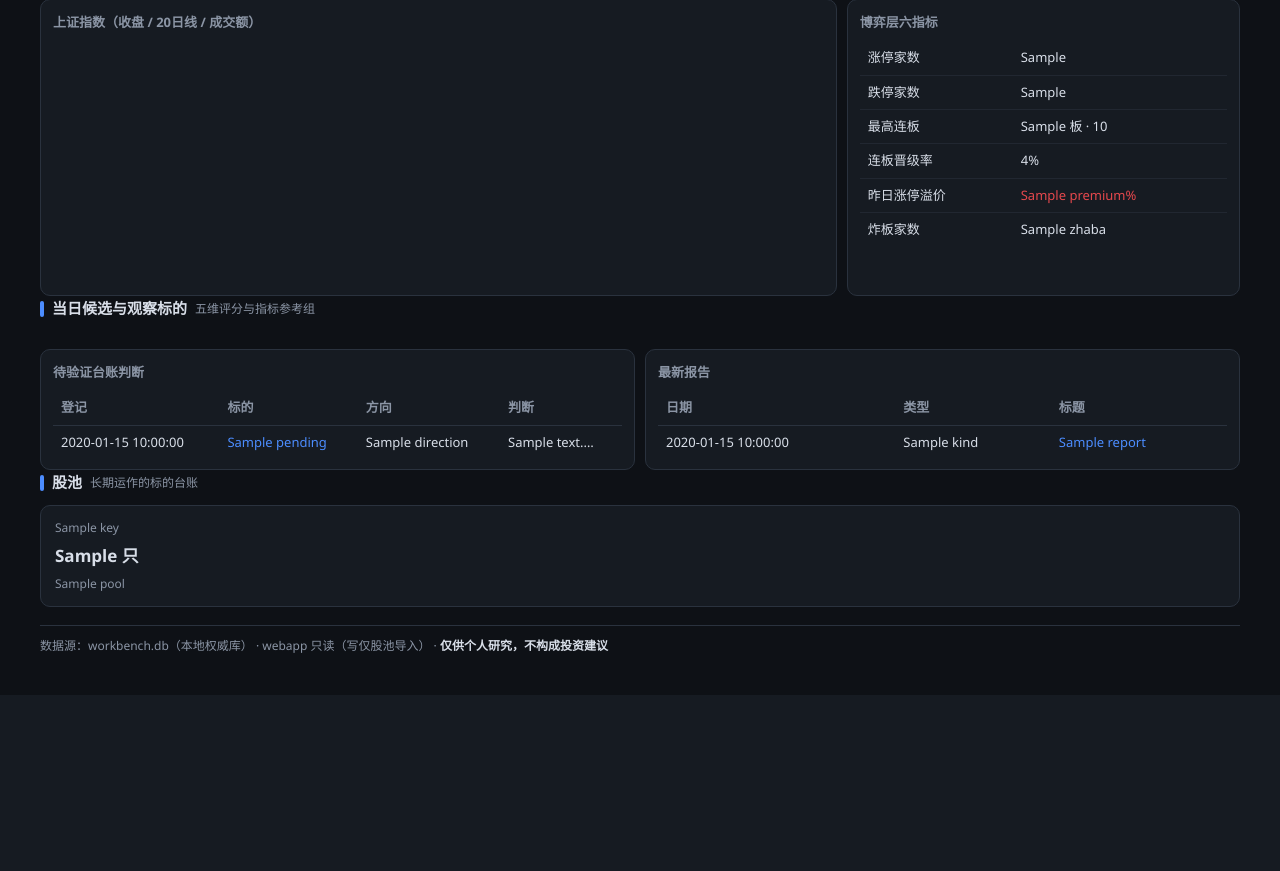
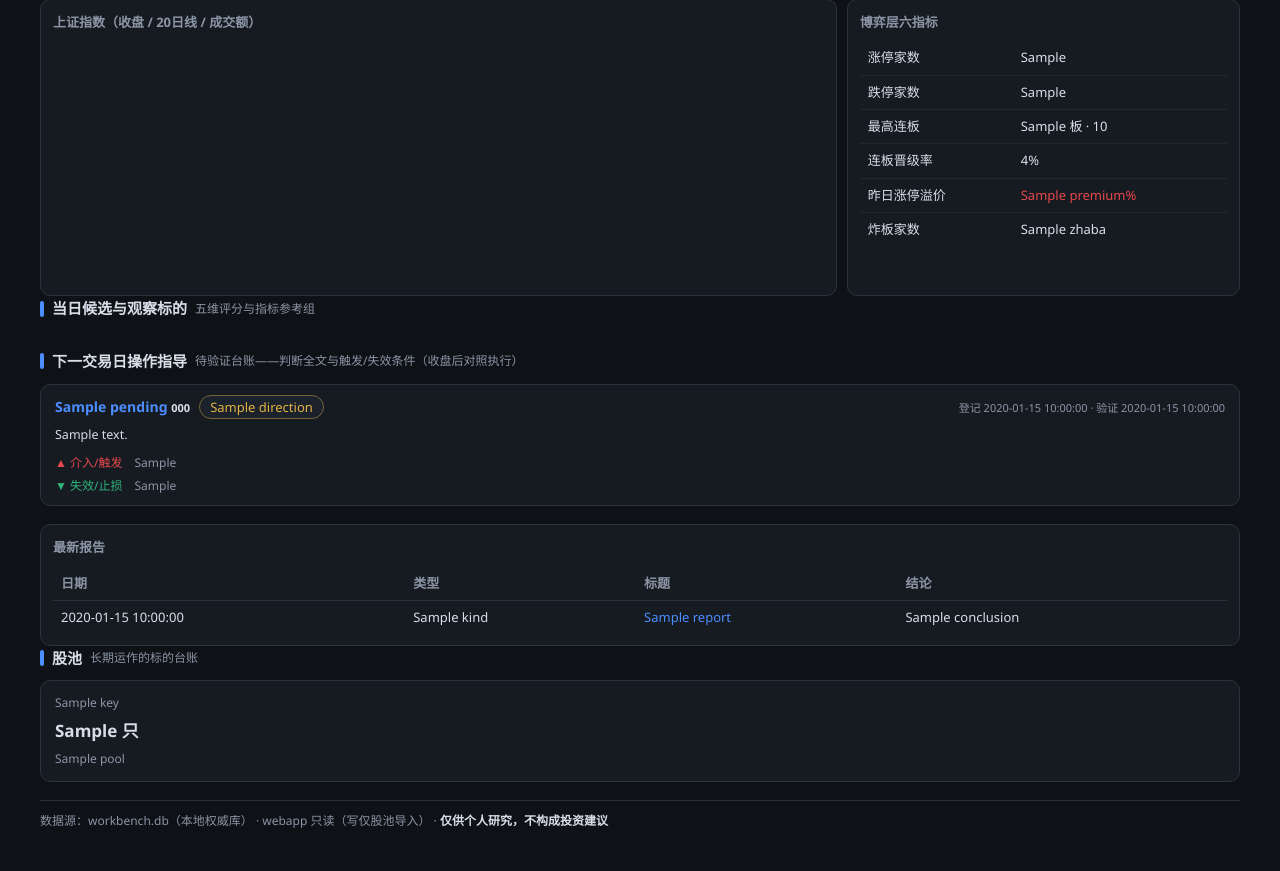
Before and after one commit to Ewan-yu/zcode_financial, a Flask app: template webapp/templates/index.html in a window 1280 px wide. Shown: the part 296-1167 px from the top of the page. Before the commit the page ends 949 px from the top, so only its background shows below. Run offline with Flask 3, Linux system fonts and the light colour scheme; the template is opened without the code that fills it: most values are stand-ins (such as "Sample title", 1, 10 or a date in 2020); data that the repository does not hold is empty; some libraries are stand-ins or nearby versions.

Commit message:
首页待验证台账升级为'下一交易日操作指导'卡片：判断全文+触发/失效条件分行亮出
- 判断内容不再截断（原46字符截断丢失关键价位指导）
- 触发▲介入/失效▼止损条件独立成行（库内本就分列，此前被埋没）
- 标的名+方向徽章+登记/验证日期；四卡自适应两列
- 复盘页近期决策面板改为可展开全文（details，零JS）；最新报告表加结论列

```diff
--- a/webapp/templates/index.html
+++ b/webapp/templates/index.html
@@ -31,17 +31,26 @@
 <div class="sec"><h2>当日候选与观察标的 <span class="sub">五维评分与指标参考组</span></h2>
 <div class="cands" id="cands"></div></div>
 
-<div class="grid">
-  <div class="tbl span6"><h3>待验证台账判断</h3>
-    <table><thead><tr><th>登记</th><th>标的</th><th>方向</th><th>判断</th></tr></thead><tbody>
-    {% for p in pending %}<tr><td>{{ p.reg_date }}</td><td><a href="{{ url_for('stock', code=p.code) }}">{{ p.name }}</a></td><td>{{ p.direction }}</td><td>{{ (p.content or '')[:46] }}…</td></tr>
-    {% else %}<tr><td colspan="4">无</td></tr>{% endfor %}</tbody></table>
+<div class="sec"><h2>下一交易日操作指导 <span class="sub">待验证台账——判断全文与触发/失效条件（收盘后对照执行）</span></h2>
+<div class="cards" style="grid-template-columns:repeat(auto-fit,minmax(390px,1fr))">
+{% for p in pending %}
+<div class="card" style="padding:10px 14px">
+  <div class="k" style="display:flex;justify-content:space-between;align-items:baseline">
+    <span><b style="color:var(--text);font-size:14px">{% if p.code != 'MARKET' %}<a href="{{ url_for('stock', code=p.code) }}">{{ p.name }}</a> <span style="font-size:11px">{{ p.code }}</span>{% else %}{{ p.name }}{% endif %}</b>
+      <span class="badge {{ 'up' if '多' in (p.direction or '') else 'down' if '空' in (p.direction or '') else 'warn' }}" style="margin-left:6px">{{ p.direction }}</span></span>
+    <span style="font-size:11px">登记 {{ p.reg_date }} · 验证 {{ p.verify_date or p.timeframe or '—' }}</span>
   </div>
-  <div class="tbl span6"><h3>最新报告</h3>
-    <table><thead><tr><th>日期</th><th>类型</th><th>标题</th></tr></thead><tbody>
-    {% for r in reports %}<tr><td>{{ r.date }}</td><td>{{ r.kind }}</td><td><a href="{{ url_for('report_detail', rid=r.id) }}">{{ r.title }}</a></td></tr>
-    {% else %}<tr><td colspan="3">无</td></tr>{% endfor %}</tbody></table>
-  </div>
+  <div style="font-size:12.5px;margin:7px 0;line-height:1.65;color:var(--text)">{{ p.content }}</div>
+  {% if p.trigger_cond %}<div class="s" style="margin-top:5px"><span class="up">▲ 介入/触发</span>　{{ p.trigger_cond }}</div>{% endif %}
+  {% if p.invalid_cond %}<div class="s" style="margin-top:3px"><span class="down">▼ 失效/止损</span>　{{ p.invalid_cond }}</div>{% endif %}
+</div>
+{% else %}<div class="note">当前无待验证判断。</div>{% endfor %}
+</div></div>
+
+<div class="tbl"><h3>最新报告</h3>
+  <table><thead><tr><th>日期</th><th>类型</th><th>标题</th><th>结论</th></tr></thead><tbody>
+  {% for r in reports %}<tr><td>{{ r.date }}</td><td>{{ r.kind }}</td><td><a href="{{ url_for('report_detail', rid=r.id) }}">{{ r.title }}</a></td><td>{{ (r.conclusion or '')[:46] }}{% if (r.conclusion or '')|length > 46 %}…{% endif %}</td></tr>
+  {% else %}<tr><td colspan="4">无</td></tr>{% endfor %}</tbody></table>
 </div>
 
 <div class="sec"><h2>股池 <span class="sub">长期运作的标的台账</span></h2>
--- a/webapp/templates/review.html
+++ b/webapp/templates/review.html
@@ -24,7 +24,11 @@
     <tr><td>{{ p.reg_date }}</td>
         <td>{% if p.code != 'MARKET' %}<a href="{{ url_for('stock', code=p.code) }}">{{ p.name }}</a>{% else %}{{ p.name }}{% endif %}</td>
         <td>{{ p.direction }}</td>
-        <td>{{ (p.content or '')[:34] }}{% if (p.content or '')|length > 34 %}…{% endif %}</td>
+        <td><details style="font-size:12px"><summary style="cursor:pointer">{{ (p.content or '')[:30] }}…（展开全文）</summary>
+          <div style="padding:5px 0;color:var(--text);line-height:1.6">{{ p.content }}</div>
+          {% if p.trigger_cond %}<div><span class="up">▲ 介入/触发</span> {{ p.trigger_cond }}</div>{% endif %}
+          {% if p.invalid_cond %}<div><span class="down">▼ 失效/止损</span> {{ p.invalid_cond }}</div>{% endif %}
+        </details></td>
         <td class="{{ 'up' if p.result == '对' else 'down' if p.result == '错' else 'warn' }}">{{ p.result or '待验证' }}</td></tr>
     {% else %}<tr><td colspan="5">无</td></tr>{% endfor %}
     </tbody></table>
```
